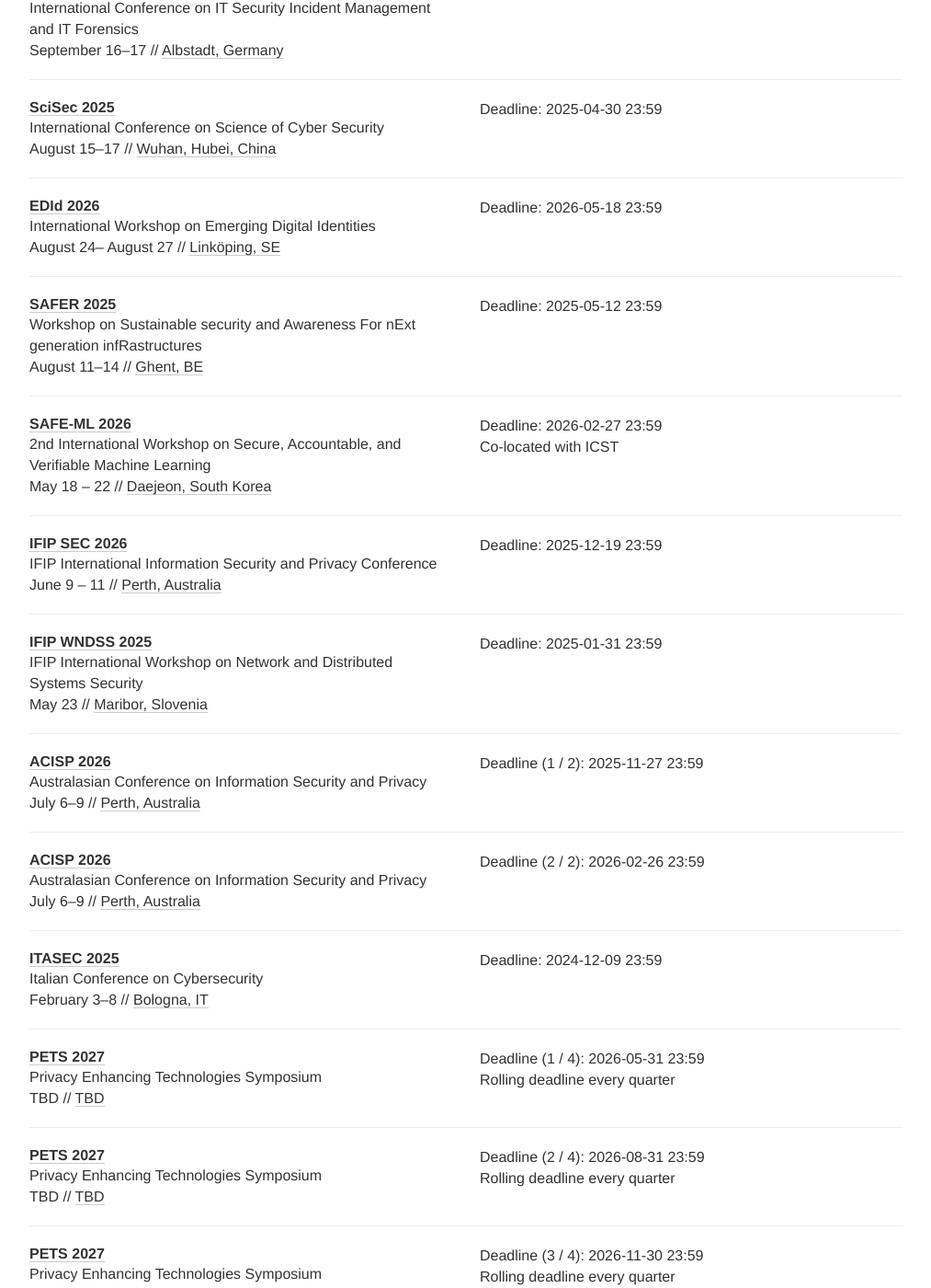
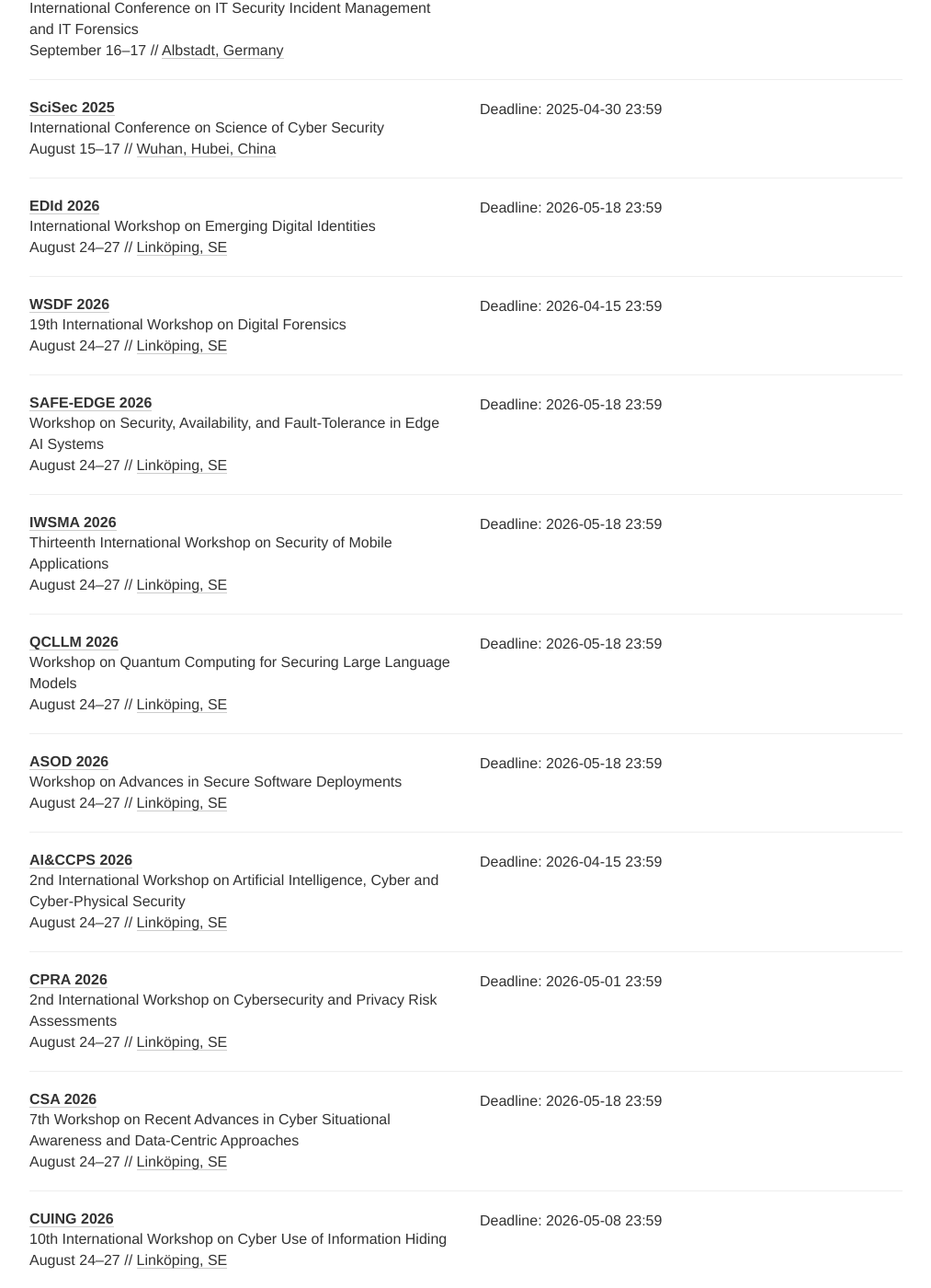
Before and after one commit to sec-deadlines/sec-deadlines.github.io, a Jekyll site: the page built from index.html, in a window 1280 px wide and 1400 px high, scrolled down 3811 px. Shown: the whole window at 92% size, without its empty margins (133-1146 px from the left). Built offline with Jekyll 4.4.1, drawn with Linux system fonts in a browser that asks for light colours; nearby versions of some CDN libraries; comment, search, counter and statistics services are not loaded; some of the changed text lies outside the part shown.

Commit message:
Add ARES 2026 Workshops

```diff
--- a/_data/conferences.yml
+++ b/_data/conferences.yml
@@ -225,18 +225,198 @@
   year: 2026
   link: https://www.ares-conference.eu/edid
   deadline: ["2026-05-18 23:59"]
-  date: August 24- August 27
+  date: August 24-27
   place: Linköping, SE
   tags: [SEC, PRIV, CRYPTO, SHOP]
 
+- name: WSDF
+  description: 19th International Workshop on Digital Forensics
+  year: 2026
+  link: https://www.ares-conference.eu/wsdf
+  deadline: ["2026-04-15 23:59"]
+  date: August 24-27
+  place: Linköping, SE
+  tags: [SEC, SHOP]
+
+- name: SAFE-EDGE
+  description: Workshop on Security, Availability, and Fault-Tolerance in Edge AI Systems
+  year: 2026
+  link: https://www.ares-conference.eu/safe-edge
+  deadline: ["2026-05-18 23:59"]
+  date: August 24-27
+  place: Linköping, SE
+  tags: [SEC, PRIV, SHOP]
+
+- name: IWSMA
+  description: Thirteenth International Workshop on Security of Mobile Applications
+  year: 2026
+  link: https://www.ares-conference.eu/iwsma
+  deadline: ["2026-05-18 23:59"]
+  date: August 24-27
+  place: Linköping, SE
+  tags: [SEC, PRIV, SHOP]
+
+- name: QCLLM
+  description: Workshop on Quantum Computing for Securing Large Language Models
+  year: 2026
+  link: https://www.ares-conference.eu/qcllm
+  deadline: ["2026-05-18 23:59"]
+  date: August 24-27
+  place: Linköping, SE
+  tags: [SEC, PRIV, CRYPTO, SHOP]
+
+- name: ASOD
+  description: Workshop on Advances in Secure Software Deployments
+  year: 2026
+  link: https://www.ares-conference.eu/asod
+  deadline: ["2026-05-18 23:59"]
+  date: August 24-27
+  place: Linköping, SE
+  tags: [SEC, SHOP]
+
+- name: "AI&CCPS"
+  description: 2nd International Workshop on Artificial Intelligence, Cyber and Cyber-Physical Security
+  year: 2026
+  link: https://www.ares-conference.eu/aiccps
+  deadline: ["2026-04-15 23:59"]
+  date: August 24-27
+  place: Linköping, SE
+  tags: [SEC, PRIV, SHOP]
+
+- name: CPRA
+  description: 2nd International Workshop on Cybersecurity and Privacy Risk Assessments
+  year: 2026
+  link: https://www.ares-conference.eu/cpra
+  deadline: ["2026-05-01 23:59"]
+  date: August 24-27
+  place: Linköping, SE
+  tags: [SEC, PRIV, SHOP]
+
+- name: CSA
+  description: 7th Workshop on Recent Advances in Cyber Situational Awareness and Data-Centric Approaches
+  year: 2026
+  link: https://www.ares-conference.eu/csa
+  deadline: ["2026-05-18 23:59"]
+  date: August 24-27
+  place: Linköping, SE
+  tags: [SEC, SHOP]
+
+- name: CUING
+  description: 10th International Workshop on Cyber Use of Information Hiding
+  year: 2026
+  link: https://www.ares-conference.eu/cuing
+  deadline: ["2026-05-08 23:59"]
+  date: August 24-27
+  place: Linköping, SE
+  tags: [SEC, PRIV, CRYPTO, SHOP]
+
+- name: CyResTrust
+  description: International Workshop on Applied Trust and Cyber Resilience
+  year: 2026
+  link: https://www.ares-conference.eu/cyrestrust
+  deadline: ["2026-05-04 23:59"]
+  date: August 24-27
+  place: Linköping, SE
+  tags: [SEC, CRYPTO, SHOP]
+
+- name: GRASEC
+  description: 7th International Workshop on Graph-based Approaches for CyberSecurity
+  year: 2026
+  link: https://www.ares-conference.eu/grasec
+  deadline: ["2026-05-11 23:59"]
+  date: August 24-27
+  place: Linköping, SE
+  tags: [SEC, SHOP]
+
+- name: IWCC
+  description: 15th International Workshop on Cyber Crime
+  year: 2026
+  link: https://www.ares-conference.eu/iwcc
+  deadline: ["2026-05-11 23:59"]
+  date: August 24-27
+  place: Linköping, SE
+  tags: [SEC, PRIV, CRYPTO, SHOP]
+
+- name: PQ-ReadySec
+  description: International Workshop on Post-Quantum Cybersecurity Readiness and Migration
+  year: 2026
+  link: https://www.ares-conference.eu/pq-readysec
+  deadline: ["2026-05-18 23:59"]
+  date: August 24-27
+  place: Linköping, SE
+  tags: [SEC, CRYPTO, SHOP]
+
+- name: RDGPT
+  description: 2nd International Workshop on Responsible Data Governance, Privacy, and Digital Transformation
+  year: 2026
+  link: https://www.ares-conference.eu/rdgpt
+  deadline: ["2026-05-18 23:59"]
+  date: August 24-27
+  place: Linköping, SE
+  tags: [SEC, PRIV, SHOP]
+
 - name: SAFER
-  description: Workshop on Sustainable security and Awareness For nExt generation infRastructures
-  year: 2025
-  link: https://2025.ares-conference.eu/program/safer/
-  deadline: ["2025-05-12 23:59"]
-  date: August 11-14
-  place: Ghent, BE
-  tags: [SEC, PRIV, SHOP]
+  description: Workshop on Sustainable Security And Awareness For Next Generation Infrastructures
+  year: 2026
+  link: https://www.ares-conference.eu/safer
+  deadline: ["2026-05-04 23:59"]
+  date: August 24-27
+  place: Linköping, SE
+  tags: [SEC, PRIV, SHOP]
+
+- name: SCCS
+  description: First International Workshop on Supply Chain Cyber Security
+  year: 2026
+  link: https://www.ares-conference.eu/sccs
+  deadline: ["2026-05-18 23:59"]
+  date: August 24-27
+  place: Linköping, SE
+  tags: [SEC, SHOP]
+
+- name: SecHealth
+  description: Workshop on Cybersecurity in Healthcare Operations
+  year: 2026
+  link: https://www.ares-conference.eu/sechealth
+  deadline: ["2026-05-15 23:59"]
+  date: August 24-27
+  place: Linköping, SE
+  tags: [SEC, PRIV, SHOP]
+
+- name: Secdustry
+  description: 5th Workshop on Cybersecurity in Industry 4.0 and Beyond
+  year: 2026
+  link: https://www.ares-conference.eu/secindustry
+  deadline: ["2026-05-05 23:59"]
+  date: August 24-27
+  place: Linköping, SE
+  tags: [SEC, SHOP]
+
+- name: TrustBus
+  description: 23rd International Workshop on Trust, Privacy and Security in the Digital Society
+  year: 2026
+  link: https://www.ares-conference.eu/trustbus
+  deadline: ["2026-05-01 23:59"]
+  date: August 24-27
+  place: Linköping, SE
+  tags: [SEC, PRIV, SHOP]
+
+- name: SIA
+  description: First Workshop on Security in Aviation
+  year: 2026
+  link: https://www.ares-conference.eu/sia
+  deadline: ["2026-05-18 23:59"]
+  date: August 24-27
+  place: Linköping, SE
+  tags: [SEC, SHOP]
+
+- name: SPETViD
+  description: 3rd International Workshop on Security and/or Privacy Enhancing Technologies for Multimodal Data
+  year: 2026
+  link: https://www.ares-conference.eu/spetvid
+  deadline: ["2026-05-18 23:59"]
+  date: August 24-27
+  place: Linköping, SE
+  tags: [SEC, PRIV, CRYPTO, SHOP]
 
 - name: SAFE-ML
   description: 2nd International Workshop on Secure, Accountable, and Verifiable Machine Learning
```
